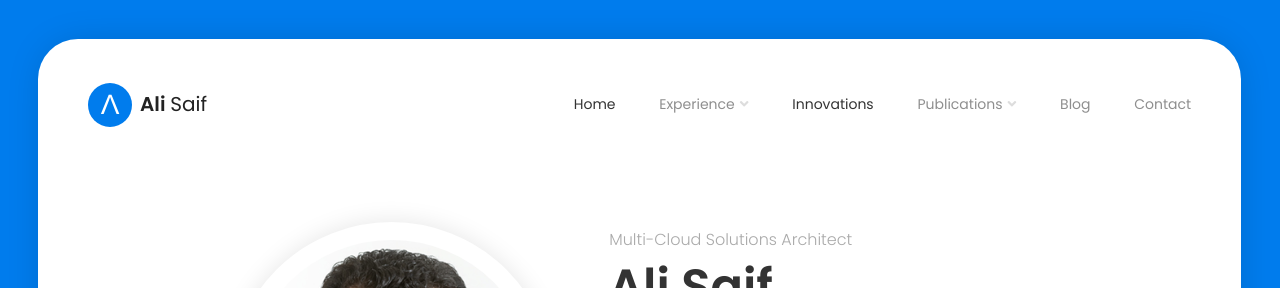
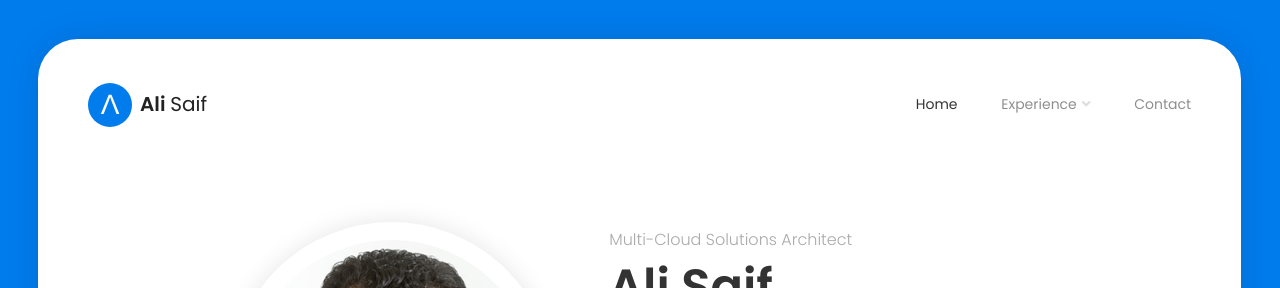
Before and after one commit to integracore2/integracore2.github.io, a Jekyll site: the page built from index.md, in a window 1280 px wide. Shown: the top 288 px of the page. Built offline with Jekyll 4.4.1, drawn with Linux system fonts in a browser that asks for light colours.

Commit message:
moved nav menu completely into navigation.yml

```diff
--- a/_includes/header_site.html
+++ b/_includes/header_site.html
@@ -14,13 +14,39 @@
       <div class="site-nav mobile-menu-hide">
         <ul class="leven-classic-menu site-main-menu">
 
+      {% for item in site.data.pageconfig.navigation %}
+        {% if item[1].enabled %}
+          {% if item[1].has_children %}
+          <li class="menu-item menu-item-has-children">
+            {% assign child_base_url = site.baseurl | append: item[1].url %}
+            <a href="{{ child_base_url }}">{{ item[1].name }}</a>
+            <ul class="sub-menu">
+              {% for subitem in item[1].children %}
+              {% if subitem[1].enabled %}
+              {% assign child_url = child_base_url | append: subitem[1].url %}
+              <li class="menu-item">
+                <a href="{{ child_url }}">{{ subitem[1].name }}</a>
+              </li>
+              {% endif %}
+              {% endfor %}
+            </ul>
+          </li>
+          {% else %}
+            {% if item[1].current %}
+            <li class="menu-item current-menu-item">
+            {% else %}
+            <li class="menu-item">
+            {% endif %}
+              <a href="{{ item[1].url }}">{{ item[1].name }}</a>
+            </li>
+          {% endif %}
+        {% endif %}
+      {% endfor %}
+
+          <!--
           <li class="menu-item current-menu-item">
             <a href="{{ site.logo.url }}/">Home</a>
           </li>
-
-          <!-- <li class="menu-item current-menu-item">
-            <a href="{{ site.baseurl }}/experience/">Experience</a>
-          </li> -->
 
           <li class="menu-item menu-item-has-children">
             <a href="{{ site.baseurl }}/experience/">Experience</a>
@@ -75,6 +101,8 @@
           <li class="menu-item">
             <a href="{{ site.baseurl }}/contact/">Contact</a>
           </li>
+
+          -->
         </ul>
       </div>
 
```
Also changed, not shown: _data/pageconfig/navigation.yml (+9 -3 lines).
